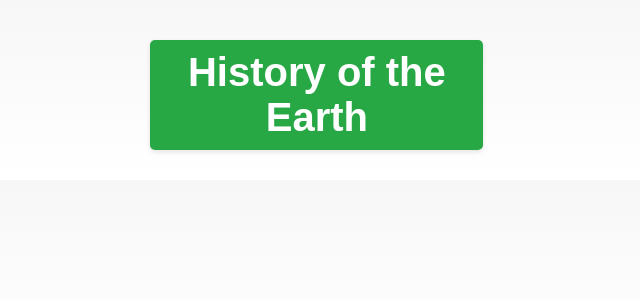
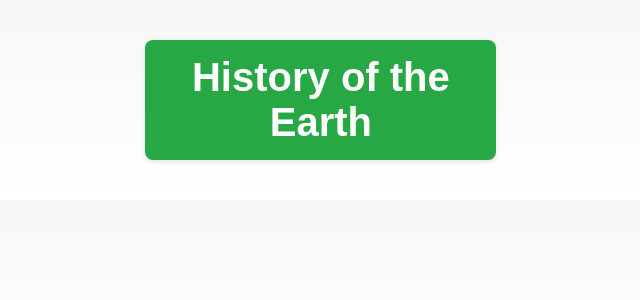
Before and after one commit to WeikiatToh/WeikiatToh.github.io, a Jekyll site: the page built from _pages/history_of_earth.md, in a window 1280 px wide. Shown: the top 300 px of the page, without its empty margins (294-934 px from the left). Built offline with Jekyll 4.4.1, drawn with Linux system fonts in a browser that asks for light colours.

Commit message:
Update styles-timeline.css

```diff
--- a/styles/styles-timeline.css
+++ b/styles/styles-timeline.css
@@ -4,6 +4,9 @@
     margin: 0 auto;
     border-collapse: collapse;
     background-color: #f7f7f7;
+    border-radius: 8px; /* Rounded corners for the table */
+    overflow: hidden; /* Prevent content overflow on rounded edges */
+    box-shadow: 0 2px 8px rgba(0, 0, 0, 0.1); /* Add a subtle shadow for emphasis */
 }
 
 /* General Table Styles */
@@ -18,13 +21,13 @@
     background-color: white;
 }
 .timeline-table .row-dark {
-    background-color: #f7f7f7; /* Light grey */
+    background-color: #f9f9f9; /* Slightly darker light grey for contrast */
 }
 
 /* Table Cell Styling */
 .timeline-table td {
     vertical-align: top;
-    padding: 15px;
+    padding: 20px; /* Increased padding for cleaner spacing */
     border-right: 1px solid #ddd; /* Vertical column separators */
     text-align: center;
     color: #333; /* Ensure text color is dark and readable */
@@ -41,10 +44,11 @@
 /* Text Alignment for Columns */
 .timeline-table td:nth-child(2) {
     text-align: left; /* Description aligned to the left */
+    font-weight: 400; /* Regular weight for descriptions */
 }
-
 .timeline-table td:nth-child(3) {
     text-align: left; /* Outcome aligned to the left */
+    font-style: italic; /* Italics for major outcomes */
 }
 
 /* Prevent Misaligned Content and Padding Issues */
@@ -67,48 +71,12 @@
 h1 {
     background-color: #28a745; /* Green for headers */
     color: white;
-    padding: 10px;
-    border-radius: 5px;
-    margin: 20px 0 10px;
+    padding: 15px;
+    border-radius: 8px;
+    margin: 20px 0 20px;
     width: 80%;
     text-align: center;
     box-shadow: 0 2px 5px rgba(0, 0, 0, 0.1);
-}
-
-/* Subheader Style (Section Titles) */
-h2 {
-    background-color: #17a2b8; /* Blue for subheaders */
-    color: white;
-    padding: 8px;
-    border-radius: 5px;
-    margin: 10px 0;
-    width: auto;
-    text-align: center;
-}
-
-/* Paragraph Style (Details and Descriptions) */
-p {
-    background-color: #ffffff;
-    border-left: 4px solid #28a745;
-    padding: 10px;
-    border-radius: 5px;
-    margin-left: 20px;
-    box-shadow: 0 2px 5px rgba(0, 0, 0, 0.1);
-    width: auto;
-    text-align: left;
-    line-height: 1.5; /* Improve paragraph readability */
-    font-size: 1rem;
-    color: #333;
-}
-
-/* Optional: Add Lines Between Timeline Items */
-h2::before {
-    content: '';
-    display: block;
-    width: 2px;
-    height: 30px;
-    background-color: #ccc;
-    margin: 0 auto;
 }
 
 /* Responsive Design: Adjust Table for Smaller Screens */
@@ -118,13 +86,10 @@
     }
     .timeline-table td {
         font-size: 0.9rem;
-        padding: 10px;
+        padding: 15px;
     }
     h1 {
         font-size: 1.5rem;
-    }
-    h2 {
-        font-size: 1.2rem;
     }
     p {
         font-size: 0.9rem;
```
